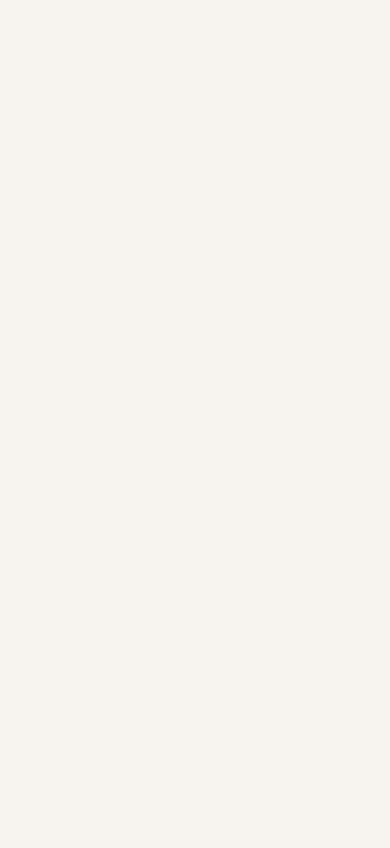
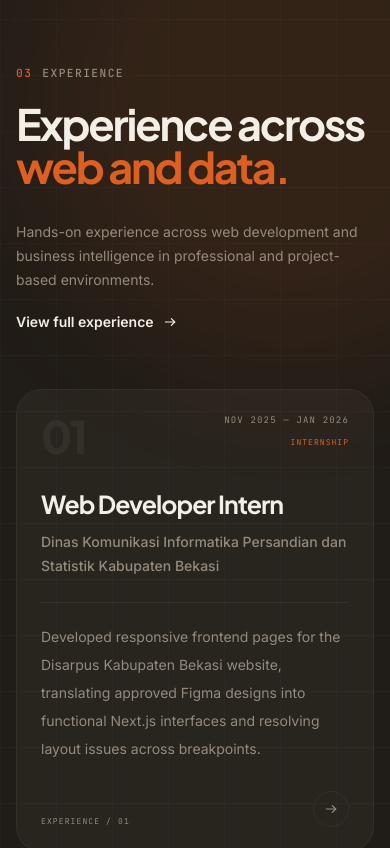
Before and after one commit to sceptzrion/portfolio, a Next.js app: page / in a window 390 px wide. Shown: the part 6420-7268 px from the top of the page. Before the commit the page ends 6383 px from the top, so only its background shows below. Built offline with nearby package versions, Linux system fonts and the light colour scheme.

Commit message:
feat: add ExperiencePreview component and experience data

```diff
--- a/src/app/page.tsx
+++ b/src/app/page.tsx
@@ -1,5 +1,6 @@
 import Navbar from "@/components/layout/navbar";
 import AboutPreview from "@/components/sections/home/about-preview";
+import ExperiencePreview from "@/components/sections/home/experience-preview";
 import Hero from "@/components/sections/home/hero";
 import SelectedWork from "@/components/sections/home/selected-work";
 
@@ -12,6 +13,7 @@ export default function Home() {
         <Hero />
         <SelectedWork />
         <AboutPreview />
+        <ExperiencePreview />
       </main>
     </>
   );
--- /dev/null
+++ b/src/components/sections/home/experience-preview.tsx
@@ -0,0 +1,164 @@
+import Link from "next/link";
+
+import { experiences } from "@/data/experience";
+
+function ArrowIcon() {
+  return (
+    <svg
+      viewBox="0 0 24 24"
+      aria-hidden="true"
+      className="size-4 transition-transform duration-300 group-hover:translate-x-1"
+      fill="none"
+      stroke="currentColor"
+      strokeWidth="1.8"
+      strokeLinecap="round"
+      strokeLinejoin="round"
+    >
+      <path d="M5 12h14" />
+      <path d="m14 7 5 5-5 5" />
+    </svg>
+  );
+}
+
+export default function ExperiencePreview() {
+  return (
+    <section
+      id="experience"
+      className="relative overflow-hidden bg-feature text-feature-foreground"
+    >
+      {/* Background */}
+      <div
+        aria-hidden="true"
+        className="tech-grid-feature pointer-events-none absolute inset-0 opacity-40"
+      />
+
+      <div
+        aria-hidden="true"
+        className="pointer-events-none absolute -right-40 -top-30 size-130 rounded-full bg-primary/10 blur-3xl"
+      />
+
+      <div className="shell relative py-24 md:py-28 lg:py-36">
+        {/* =================================================
+            Header
+            ================================================= */}
+
+        <div className="grid gap-8 lg:grid-cols-[1fr_0.48fr] lg:items-end lg:gap-16">
+          <div>
+            <div className="inline-flex items-center gap-2.5 font-mono text-[0.7rem] font-medium uppercase leading-none tracking-[0.13em] text-feature-muted">
+              <span className="text-primary">
+                03
+              </span>
+
+              Experience
+            </div>
+
+            <h2 className="mt-5 max-w-190 text-balance font-display text-[clamp(2.7rem,5vw,4.8rem)] font-bold leading-[0.99] tracking-tighter">
+              Experience across{" "}
+              <span className="text-primary">
+                web and data.
+              </span>
+            </h2>
+          </div>
+
+          <div className="max-w-sm lg:justify-self-end">
+            <p className="text-sm leading-6 text-feature-muted sm:text-[15px] sm:leading-7">
+              Hands-on experience across web development and
+              business intelligence in professional and
+              project-based environments.
+            </p>
+
+            <Link
+              href="/experience"
+              className="group mt-5 inline-flex items-center gap-2 text-sm font-semibold text-feature-foreground transition-colors duration-300 hover:text-primary"
+            >
+              View full experience
+              <ArrowIcon />
+            </Link>
+          </div>
+        </div>
+
+        {/* =================================================
+            Experience Cards
+            Desktop: compact + hover/focus reveal
+            Mobile: content always visible
+            ================================================= */}
+
+        <div className="mt-14 grid gap-4 lg:grid-cols-2 lg:gap-5">
+          {experiences.map((experience) => (
+            <Link
+              key={experience.slug}
+              href={`/experience#${experience.slug}`}
+              className="group relative flex min-h-full flex-col overflow-hidden rounded-[1.6rem] border border-feature-border bg-feature-foreground/[0.035] p-6 transition-[background-color,border-color,transform,box-shadow] duration-500 hover:-translate-y-1 hover:border-primary/45 hover:bg-feature-foreground/6 hover:shadow-[0_24px_65px_rgb(0_0_0/0.18)] focus-visible:-translate-y-1 focus-visible:border-primary/45 focus-visible:bg-feature-foreground/6 sm:p-7 lg:p-8"
+            >
+              {/* Accent glow */}
+              <div
+                aria-hidden="true"
+                className="pointer-events-none absolute -right-20 -top-20 size-48 rounded-full bg-primary/0 blur-3xl transition-colors duration-500 group-hover:bg-primary/10 group-focus-visible:bg-primary/10"
+              />
+
+              {/* Top metadata */}
+              <div className="relative flex items-start justify-between gap-6">
+                <span className="font-display text-[2.8rem] font-extrabold leading-none tracking-[-0.065em] text-feature-border transition-[color,transform] duration-500 group-hover:-translate-y-1 group-hover:text-primary group-focus-visible:-translate-y-1 group-focus-visible:text-primary">
+                  {experience.index}
+                </span>
+
+                <div className="text-right">
+                  <p className="font-mono text-[9px] uppercase tracking-[0.13em] text-feature-muted">
+                    {experience.period}
+                  </p>
+
+                  <p className="mt-2 font-mono text-[8px] uppercase tracking-[0.13em] text-primary">
+                    {experience.type}
+                  </p>
+                </div>
+              </div>
+
+              {/* Main identity */}
+              <div className="relative mt-8">
+                <h3 className="max-w-130 font-display text-[clamp(1.55rem,2.5vw,2.05rem)] font-bold leading-[1.08] tracking-[-0.04em]">
+                  {experience.role}
+                </h3>
+
+                <p className="mt-3 max-w-140 text-sm font-medium leading-6 text-feature-muted">
+                  {experience.organization}
+                </p>
+              </div>
+
+              {/*
+                Mobile/tablet:
+                Always visible.
+
+                Desktop:
+                Compact by default and revealed on hover/focus.
+              */}
+              <div className="relative mt-6 grid grid-rows-[1fr] opacity-100 transition-[grid-template-rows,opacity,margin] duration-500 ease-out lg:mt-0 lg:grid-rows-[0fr] lg:opacity-0 lg:group-hover:mt-6 lg:group-hover:grid-rows-[1fr] lg:group-hover:opacity-100 lg:group-focus-visible:mt-6 lg:group-focus-visible:grid-rows-[1fr] lg:group-focus-visible:opacity-100">
+                <div className="overflow-hidden">
+                  <p className="border-t border-feature-border pt-5 text-sm leading-7 text-feature-muted lg:transition-colors lg:duration-500 lg:group-hover:text-feature-foreground/80 lg:group-focus-visible:text-feature-foreground/80">
+                    {experience.summary}
+                  </p>
+                </div>
+              </div>
+
+              {/* Bottom affordance */}
+              <div className="relative mt-auto flex items-end justify-between gap-5 pt-7">
+                <span className="font-mono text-[8px] uppercase tracking-[0.14em] text-feature-muted">
+                  Experience / {experience.index}
+                </span>
+
+                <span
+                  aria-hidden="true"
+                  className="grid size-9 shrink-0 place-items-center rounded-full border border-feature-border text-feature-muted transition-[color,border-color,transform,background-color] duration-300 group-hover:translate-x-1 group-hover:border-primary group-hover:bg-primary group-hover:text-primary-foreground group-focus-visible:translate-x-1 group-focus-visible:border-primary group-focus-visible:bg-primary group-focus-visible:text-primary-foreground"
+                >
+                  <ArrowIcon />
+                </span>
+              </div>
+            </Link>
+          ))}
+        </div>
+
+        {/* Mobile interaction note is intentionally unnecessary:
+            important content is already visible without interaction. */}
+      </div>
+    </section>
+  );
+}
--- /dev/null
+++ b/src/data/experience.ts
@@ -0,0 +1,55 @@
+export type Experience = {
+  slug: string;
+  index: string;
+  role: string;
+  organization: string;
+  period: string;
+  type: string;
+  summary: string;
+  highlights: readonly string[];
+  tools: readonly string[];
+};
+
+export const experiences = [
+  {
+    slug: "diskominfosantik-bekasi",
+    index: "01",
+    role: "Web Developer Intern",
+    organization:
+      "Dinas Komunikasi Informatika Persandian dan Statistik Kabupaten Bekasi",
+    period: "Nov 2025 — Jan 2026",
+    type: "Internship",
+    summary:
+      "Developed responsive frontend pages for the Disarpus Kabupaten Bekasi website, translating approved Figma designs into functional Next.js interfaces and resolving layout issues across breakpoints.",
+    highlights: [
+      "Developed responsive frontend pages using Next.js based on Figma designs.",
+      "Implemented key sections including the homepage, navigation, and news pages.",
+      "Collaborated with development and design teams to translate approved designs into functional interfaces.",
+      "Fixed layout and responsive UI issues during development.",
+    ],
+    tools: [
+      "Next.js",
+      "Figma",
+    ],
+  },
+  {
+    slug: "bank-muamalat",
+    index: "02",
+    role: "Business Intelligence Analyst Intern",
+    organization: "Bank Muamalat",
+    period: "Jan 2025 — Feb 2025",
+    type: "Project-Based Internship",
+    summary:
+      "Analyzed relational sales data in Google BigQuery and translated it into structured master tables, interactive Looker Studio dashboards, and data-driven business recommendations.",
+    highlights: [
+      "Analyzed relational database structures and data relationships using Google BigQuery.",
+      "Created master tables for customer, product, and transaction data.",
+      "Designed interactive sales dashboards using Looker Studio.",
+      "Provided data-driven recommendations based on sales performance and regional trends.",
+    ],
+    tools: [
+      "Google BigQuery",
+      "Looker Studio",
+    ],
+  },
+] as const satisfies readonly Experience[];
```
